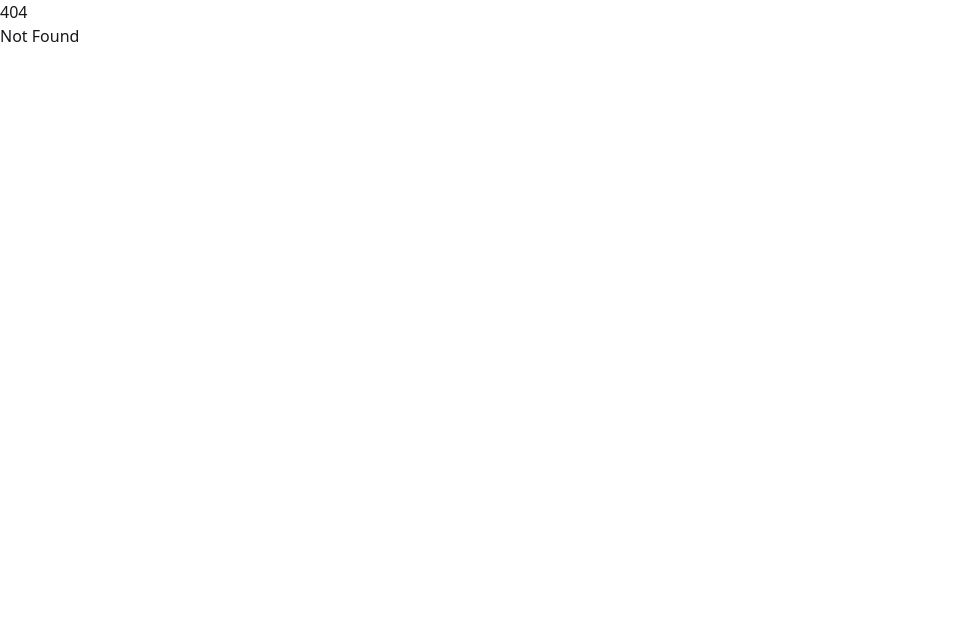
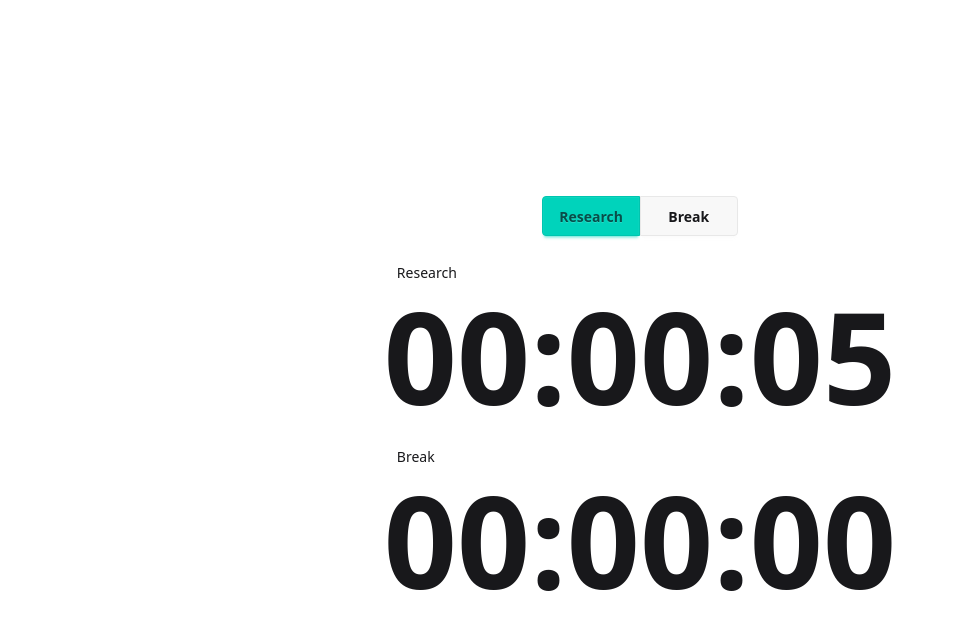
Before and after one commit to ShaitanLyss/life-to-the-fullest, a SvelteKit app: page /mega-timer in a window 1280 px wide. Before the commit this address had no page. Shown: the top 630 px of the page, without its empty margins (0-955 px from the left). Built offline with nearby package versions, Linux system fonts and the light colour scheme.

Commit message:
Add duo timer

```diff
--- /dev/null
+++ b/src/lib/Selector.svelte
@@ -0,0 +1,41 @@
+<script lang="ts" generics="T extends {name: string}">
+  import type { HTMLAttributes } from 'svelte/elements';
+
+    interface Props extends HTMLAttributes<HTMLUListElement> {
+        values: T[];
+        selected?: T;
+        onSelect?: (value: T) => void;
+    }
+
+    let {values, selected = $bindable(), onSelect, ...props}: Props = $props();
+
+    if (values && selected === undefined) {
+        selected = values[0]
+    }
+
+</script>
+
+
+<ul {...props} class="{props.class} join grid grid-cols-2 justify-center justify-items-stretch w-fit">
+    {#each values as v}
+    <li>
+        <button class="btn join-item w-full" class:btn-accent={v === selected} onclick={() => {
+            if (v !== selected)
+            selected = v
+            else {
+                const i = values.indexOf(v);
+                if (i !== -1) {
+                    selected = values[(i + 1) % values.length]
+                } else {
+                    selected = values[0]
+                }
+            }
+
+            onSelect?.(selected)
+        }}>
+            {v.name}
+        </button>
+    </li>
+    {/each}
+
+</ul>
--- a/src/lib/timer/TimerComponent.svelte
+++ /dev/null
@@ -1,14 +0,0 @@
-<script lang="ts">
-  import type { Timer } from "./timer.svelte";
-
-    interface Props {
-        timer: Timer;
-    }
-
-    let {timer}: Props = $props();
-</script>
-
-<button type="button" class="text-9xl font-bold mb-16 select-none cursor-pointer" ondblclick={(e) => {
-  e.preventDefault();
-  timer.notify();
-}}>{String(timer.hours).padStart(2, "0")}:{String(timer.minutes).padStart(2, "0")}:{String(timer.seconds).padStart(2, "0")}</button>
--- /dev/null
+++ b/src/lib/timer/TimerDisplay.svelte
@@ -0,0 +1,20 @@
+<script lang="ts">
+  import type { HTMLAttributes } from "svelte/elements";
+  import type { Timer } from "./timer.svelte";
+
+    interface Props extends HTMLAttributes<HTMLElement> {
+        timer: Timer;
+        size?: string;
+
+    }
+
+    let {timer, size = "text-9xl", ...props}: Props = $props();
+</script>
+
+<article {...props} class="grid {props.class}">
+<input type="text" class="input input-ghost" bind:value={timer.name}>
+<button type="button" class="{size} font-bold select-none cursor-pointer" ondblclick={(e) => {
+  e.preventDefault();
+  timer.notify();
+}}>{String(timer.hours).padStart(2, "0")}:{String(timer.minutes).padStart(2, "0")}:{String(timer.seconds).padStart(2, "0")}</button>
+</article>
--- a/src/lib/timer/index.ts
+++ b/src/lib/timer/index.ts
@@ -1,2 +1,2 @@
 export * from './timer.svelte';
-export {default as TimerComponent} from './TimerComponent.svelte'
+export {default as TimerDisplay} from './TimerDisplay.svelte'
--- a/src/lib/timer/timer.svelte.ts
+++ b/src/lib/timer/timer.svelte.ts
@@ -7,6 +7,11 @@ export class Interval {
     duration = $derived((this.end.getTime() - this.start.getTime()) / 1000);
 }
 export class Timer {
+    constructor({name = "Research", notify = true}: { name?: string, notify?: boolean } = {}) {
+        this.name = name;
+        this.autoNotif = notify;
+    }
+
     notify() {
         sendNotification({
             title: "Timer",
@@ -14,6 +19,7 @@ export class Timer {
         });
     }
     name = $state("Research");
+    autoNotif = $state(true);
     activeIntervals = $state<Interval[]>([]);
     activeInterval = $derived(this.activeIntervals.at(-1) ?? new Interval());
 
@@ -52,7 +58,7 @@ export class Timer {
         this.intervalHandle = setInterval(() => {
             this.lastEndDate.setTime(Date.now());
             const secs = Math.floor(this.duration);
-            if (secs !== this.notifSecs && secs % 600 === 0) {
+            if (this.autoNotif && secs !== this.notifSecs && secs % 600 === 0) {
                 this.notify();
                 this.notifSecs = secs;
             }
--- a/src/routes/+page.svelte
+++ b/src/routes/(timer)/+page.svelte
@@ -1,8 +1,8 @@
 <script lang="ts">
-  import {Timer, TimerComponent} from "$lib";
+  import {Timer, TimerDisplay} from "$lib";
   import { onMount } from "svelte";
 
-  const timer = new Timer();
+  const timer = new Timer({notify: true});
 
   onMount(() => {
     timer.start();
@@ -14,8 +14,8 @@
 </script>
 
 <main class="container w-screen h-screen grid content-center justify-center">
-  <input type="text" class="input input-ghost" bind:value={timer.name}>
-  <TimerComponent {timer} />
+
+  <TimerDisplay {timer} class="my-16" />
   <div class="grid grid-cols-2 gap-4">
   <button type="button" class="btn btn-xl" onclick={() => {
     if (timer.running) {
--- a/src/routes/+layout.svelte
+++ b/src/routes/+layout.svelte
@@ -1,5 +1,22 @@
-<script>
+<script lang="ts">
+  import "../app.css";
+  import { page } from "$app/state";
   let { children } = $props();
-  import "../app.css";
 </script>
-{@render children()}
+
+<div class="relative w-screen h-screen grid content-center justify-center items-center align-middle justify-items-center">
+  <header class="absolute top-0 left-0 right-0 p-4 flex justify-center group">
+    <ul class="menu menu-horizontal gap-1 p-4 bg-base-300 rounded-box -translate-y-full opacity-0 group-hover:translate-y-0 group-hover:opacity-100 transition-all duration-300">
+      {#snippet Link(href: string, label: string)}
+      <li>
+        <a {href} class={page.url.pathname === href && "bg-accent text-accent-content"}>{label}</a>
+        </li>
+      {/snippet}
+      {@render Link("/", "Timer")}
+      {@render Link("/mega-timer", "Duo")}
+
+    </ul>
+  </header>
+
+  {@render children()}
+</div>
--- /dev/null
+++ b/src/routes/mega-timer/+page.svelte
@@ -0,0 +1,32 @@
+<script lang="ts">
+  import { Timer } from "$lib";
+  import Selector from "$lib/Selector.svelte";
+  import TimerDisplay from "$lib/timer/TimerDisplay.svelte";
+
+  const timerA = new Timer();
+    const timerB = new Timer({"name": "Break"});
+
+    const timers = [timerA, timerB];
+
+    timerA.start();
+
+</script>
+
+
+<Selector class="mb-4" selected={timerA} values={timers} onSelect={(seleccted) => {
+    for (const timer of timers) {
+        if (timer === seleccted) continue;
+
+        timer.stop();
+    }
+
+    seleccted.start();
+}}/>
+
+<ul class="content-center grid gap-4 justify-center justify-items-center">
+    {#each timers as timer}
+    <li>
+        <TimerDisplay {timer} size={"text-9xl"} />
+    </li>
+    {/each}
+</ul>
```
